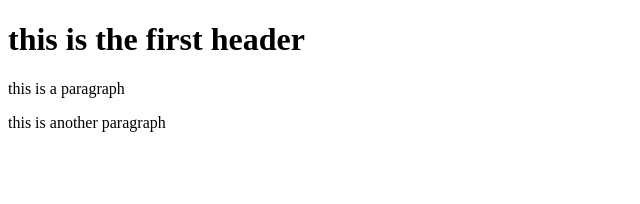
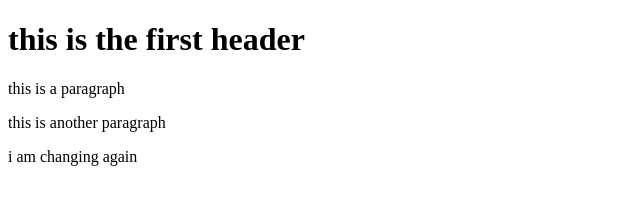
Before and after one commit to Mehedi-noob/my-second-repo, a plain HTML site: page index.html in a window 1280 px wide. Shown: the whole page, without its empty margins (0-640 px from the left). Drawn offline with Linux system fonts and the light colour scheme.

Commit message:
again changed

```diff
--- a/index.html
+++ b/index.html
@@ -10,5 +10,6 @@
     <h1>this is the first header</h1>
     <p>this is a paragraph</p>
     <p>this is another paragraph</p>
+    <p>i am changing again</p>
 </body>
 </html>
```
